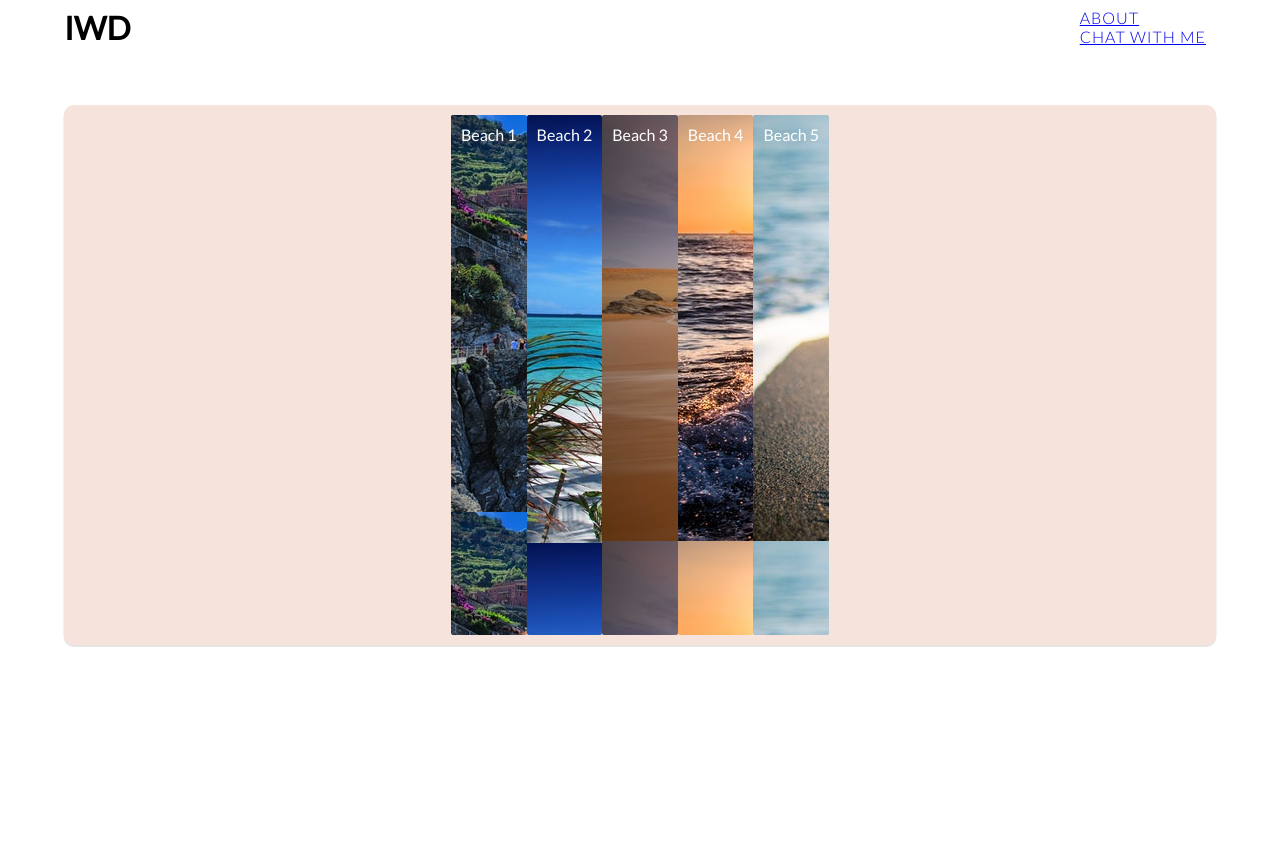
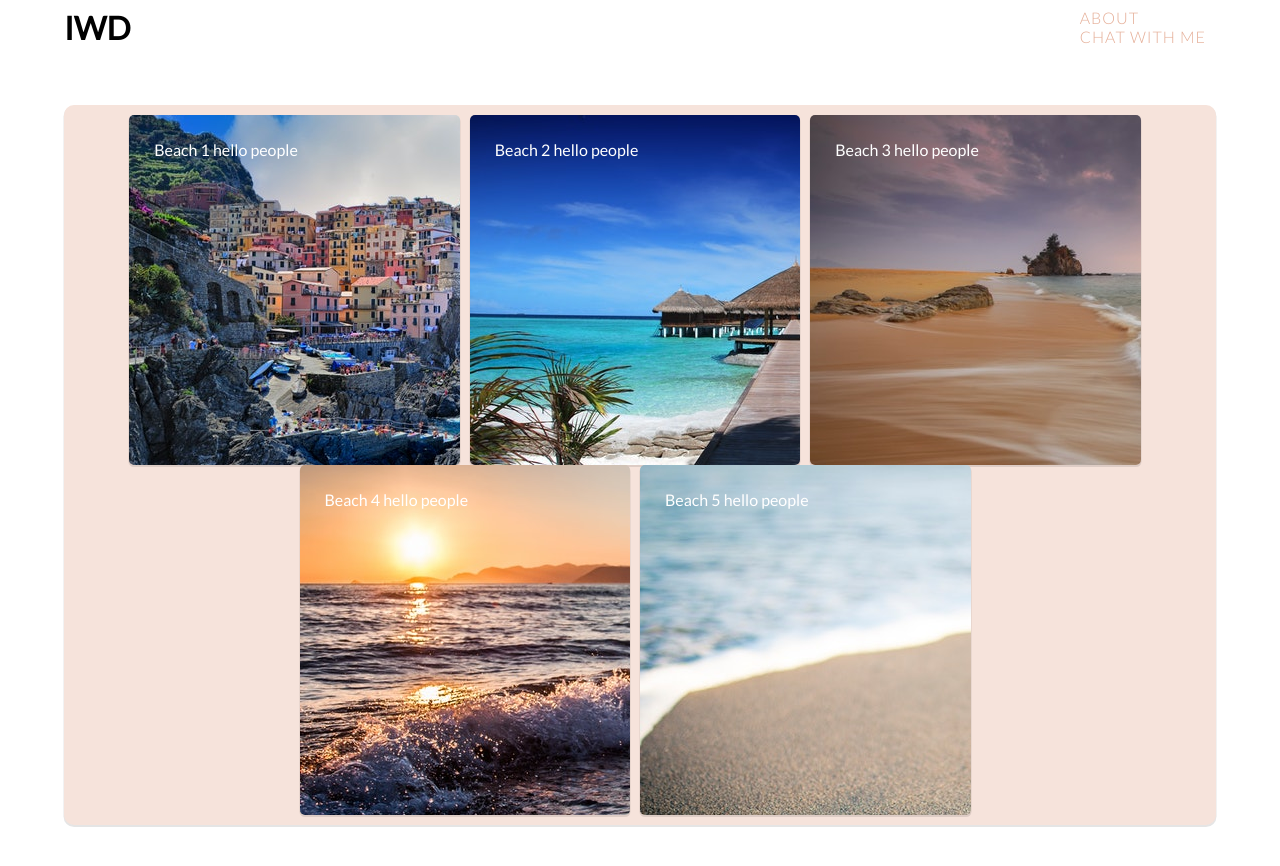
Before and after one commit to codingpixi/wk3-top-5, a plain HTML site: page index.html in a window 1280 px wide. Before the commit the page ends 800 px from the top, so only its background shows below. Drawn offline with Linux system fonts and the light colour scheme.

Commit message:
set up image sizing

```diff
--- a/flexbox.css
+++ b/flexbox.css
@@ -1,8 +1,8 @@
 /* --------- FLEXBOX  ---------  */
-.container {
+.gallery-container {
     display: flex;
     flex-wrap: wrap;
-    min-height: 50vh;
+    min-height: 75vh;
 
     justify-content: center;
     align-items: center;
--- a/index.html
+++ b/index.html
@@ -18,12 +18,12 @@
             <li> <a href="https://calendly.com/detrasheard" target="_blank">Chat with Me</a></li>
         </ul>
     </header>
-    <div class="container">
-        <div class="img box-1 img-gallery">Beach 1</div>
-        <div class="img box-2 img-gallery">Beach 2</div>
-        <div class="img box-3 img-gallery">Beach 3</div>
-        <div class="img box-4 img-gallery">Beach 4</div>
-        <div class="img box-5 img-gallery">Beach 5</div>
+    <div class="gallery-container">
+        <div class="top-5-box box-1 img-gallery">Beach 1 hello people</div>
+        <div class="top-5-box box-2 img-gallery">Beach 2 hello people</div>
+        <div class="top-5-box box-3 img-gallery">Beach 3 hello people</div>
+        <div class="top-5-box box-4 img-gallery">Beach 4 hello people</div>
+        <div class="top-5-box box-5 img-gallery">Beach 5 hello people</div>
     </div>
 </body>
 
--- a/main.css
+++ b/main.css
@@ -10,6 +10,17 @@ body {
 }
 
 /* ---------- MAIN NAVIGATION ---------- */
+a {
+    color: #e5ae97;
+}
+a:link {
+    text-decoration: none;
+}
+
+a:hover {
+    text-decoration: underline;
+}
+
 .main-header {
     padding-top: .5em;
     padding-bottom: .5em;
@@ -23,21 +34,26 @@ body {
     padding-right: 10px;
 }
 
-.container {
+.gallery-container {
     margin: 50px auto;
-    display: block;
+    /* display: block; */
     padding: 10px 15px;
     background: #f6e3db;
     border-radius: 10px;
-    box-shadow: 0 1.5px 0 0.5px rgba(0, 0, 0, 0.1);
-
 }
 
-.img {
-    padding: 10px;
+.top-5-box {
+    padding: 25px;
+    margin-right: 10px;
     color: #fff;
-    border-radius: 2px;
-    height: 500px;
+    border-radius: 5px;
+    height: 300px;
+    width: 25%;
+}
+
+.gallery-container,
+.top-5-box {
+    box-shadow: 0 1.5px 0 0.5px rgba(0, 0, 0, 0.1);
 }
 
 .box-1 {
```
